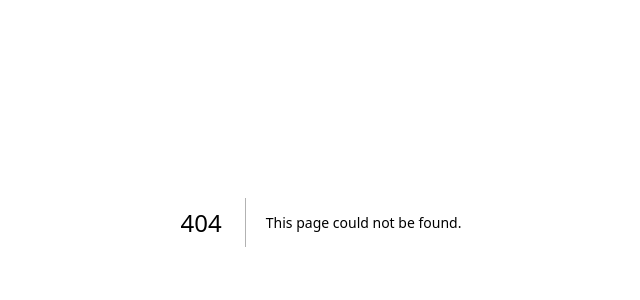
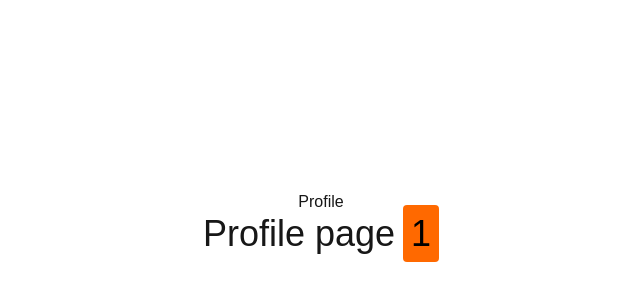
Before and after one commit to DevSpectra31/Auth-APP-using-Nextjs, a Next.js app: page /profile/1 in a window 1280 px wide. Before the commit this address had no page. Shown: the part 178-478 px from the top of the page, without its empty margins (319-959 px from the left). Built offline with nearby package versions, Linux system fonts and the light colour scheme.

Commit message:
params.id is redndering on the profile/[id]/page.tsx -> params is promise should be wrapped in await .

```diff
--- /dev/null
+++ b/src/app/profile/[id]/page.tsx
@@ -0,0 +1,19 @@
+export default async function UserProfile({
+  params,
+}: {
+  params: Promise<{ id: string }>;
+}) {
+  const { id } = await params;
+
+  return (
+    <div className="flex flex-col items-center justify-center min-h-screen py-2">
+      <h1>Profile</h1>
+      <p className="text-4xl">
+        Profile page
+        <span className="p-2 ml-2 rounded bg-orange-500 text-black">
+          {id}
+        </span>
+      </p>
+    </div>
+  );
+}
--- /dev/null
+++ b/src/app/profile/page.tsx
@@ -0,0 +1,23 @@
+/* eslint-disable @typescript-eslint/no-unused-vars */
+"use client";
+import axios from "axios";
+import Link from "next/link";
+import React, {useState} from "react";
+import {toast} from "react-hot-toast";
+import {useRouter} from "next/navigation";
+
+
+export default function ProfilePage() {
+    const router = useRouter()
+    const [data, setData] = useState("nothing")
+    return (
+        <div className="flex flex-col items-center justify-center min-h-screen py-2">
+            <h1>Profile</h1>
+            <hr />
+            <p>Profile page</p>
+            <h2 className="p-1 rounded bg-green-500">{data === 'nothing' ? "Nothing" : <Link href={`/profile/${data}`}>{data}
+            </Link>}</h2>
+        <hr />
+            </div>
+    )
+}
```
